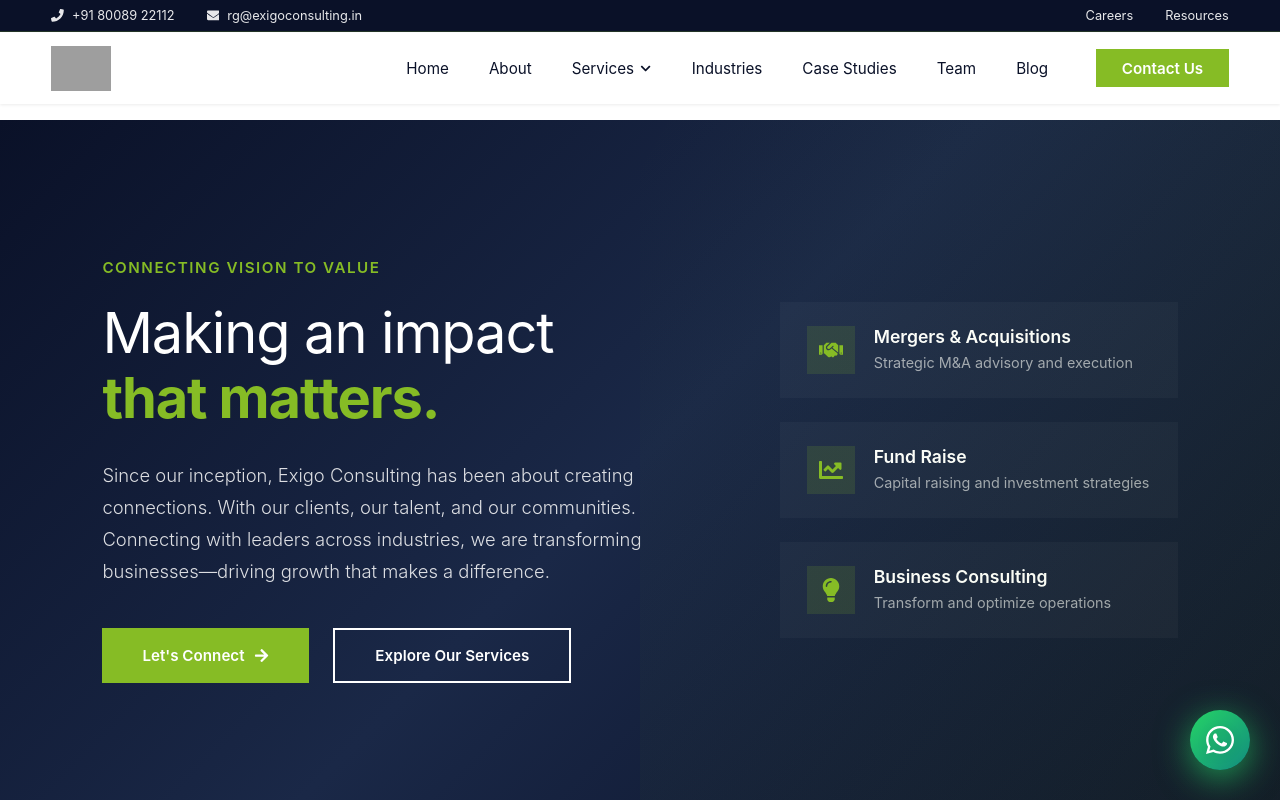
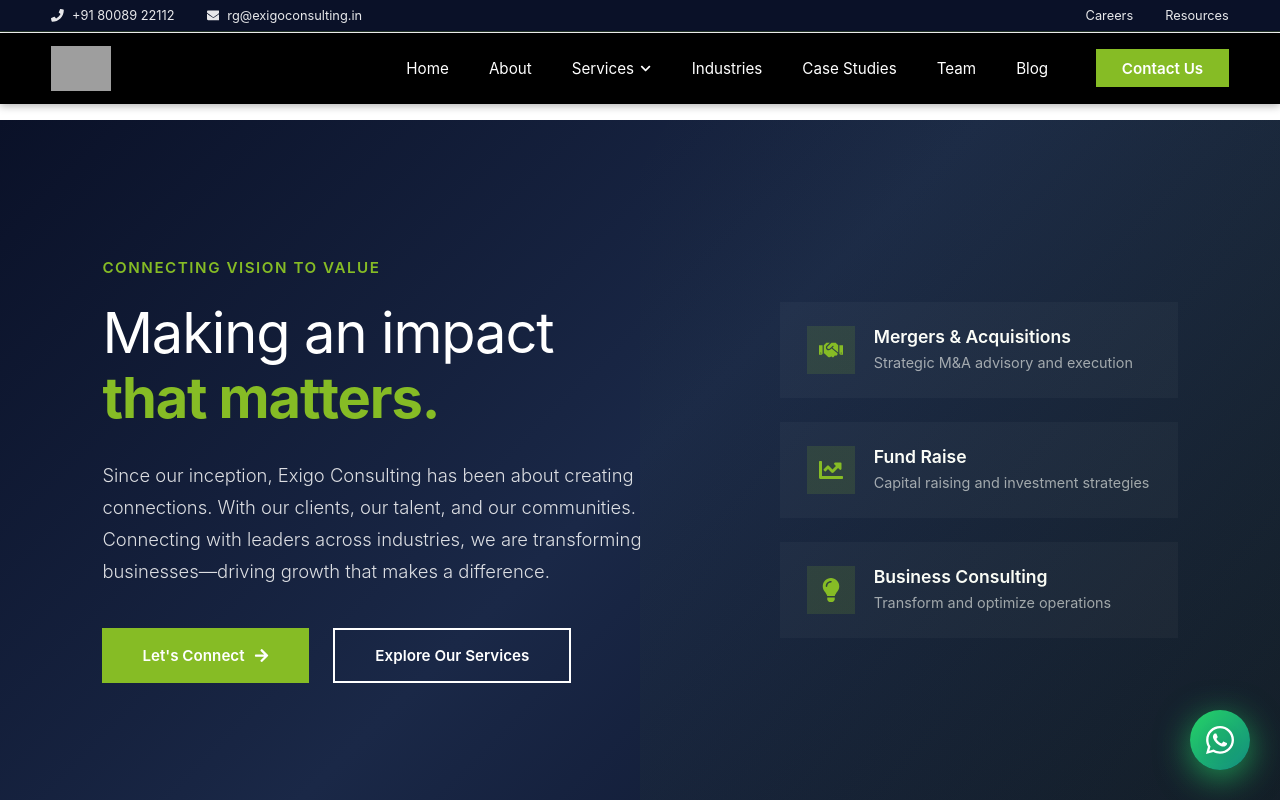
Before and after one commit to octaleadsprivatelimited-cloud/ex, a React (Create React App) app in the folder frontend/: page / in a window 1280 px wide. Shown: the top 800 px of the page. Built offline with nearby package versions, Linux system fonts and the light colour scheme; grey boxes are pictures that could not be loaded.

Commit message:
Update header to black background with white text

```diff
--- a/frontend/src/components/Navbar.css
+++ b/frontend/src/components/Navbar.css
@@ -54,20 +54,20 @@
   color: #86bc25;
 }
 
-/* Deloitte-Style Main Navbar */
+/* Black Header with White Text */
 .navbar {
   position: fixed;
   top: 33px;
   width: 100%;
-  background: white;
+  background: #000000;
   z-index: 1000;
   transition: all 0.3s ease;
-  box-shadow: 0 1px 3px rgba(0, 0, 0, 0.08);
+  box-shadow: 0 2px 8px rgba(0, 0, 0, 0.3);
 }
 
 .navbar.scrolled {
   top: 0;
-  box-shadow: 0 2px 8px rgba(0, 0, 0, 0.12);
+  box-shadow: 0 4px 12px rgba(0, 0, 0, 0.4);
 }
 
 .navbar-container {
@@ -110,7 +110,7 @@
 }
 
 /* Desktop Menu */
-/* Deloitte-Style Desktop Menu */
+/* Desktop Menu - White Text on Black */
 .navbar-menu-desktop {
   display: flex;
   gap: 2.5rem;
@@ -118,7 +118,7 @@
 }
 
 .navbar-link {
-  color: #0a1128;
+  color: white;
   font-weight: 400;
   font-size: 0.95rem;
   transition: all 0.2s ease;
@@ -171,15 +171,15 @@
   transform: rotate(180deg);
 }
 
-/* Deloitte-Style Dropdown */
+/* Black Dropdown Menu */
 .dropdown-menu {
   position: absolute;
   top: 100%;
   left: -20px;
-  background: white;
+  background: #000000;
   min-width: 300px;
   border-radius: 0;
-  box-shadow: 0 4px 16px rgba(0, 0, 0, 0.12);
+  box-shadow: 0 4px 16px rgba(0, 0, 0, 0.5);
   opacity: 0;
   visibility: hidden;
   transform: translateY(-10px);
@@ -203,7 +203,7 @@
   display: flex;
   flex-direction: column;
   padding: 0.9rem 1.5rem;
-  color: #0a1128;
+  color: white;
   transition: all 0.2s ease;
   border-left: 3px solid transparent;
   text-decoration: none;
@@ -211,29 +211,33 @@
 
 .dropdown-item strong {
   font-size: 0.95rem;
-  color: #0a1128;
+  color: white;
   margin-bottom: 0.2rem;
   font-weight: 600;
 }
 
 .item-desc {
   font-size: 0.8rem;
-  color: #666;
+  color: rgba(255, 255, 255, 0.7);
 }
 
 .dropdown-item:hover {
-  background: rgba(134, 188, 37, 0.05);
+  background: rgba(134, 188, 37, 0.2);
   border-left-color: #86bc25;
 }
 
 .dropdown-item.featured {
-  background: #f5f5f5;
-  color: #0a1128 !important;
+  background: rgba(255, 255, 255, 0.1);
+  color: white !important;
   margin: 0.5rem 0;
   border-left: 3px solid #86bc25;
 }
 
 .dropdown-item.featured strong {
+  color: white;
+}
+
+.dropdown-trigger {
   color: white;
 }
 
```
